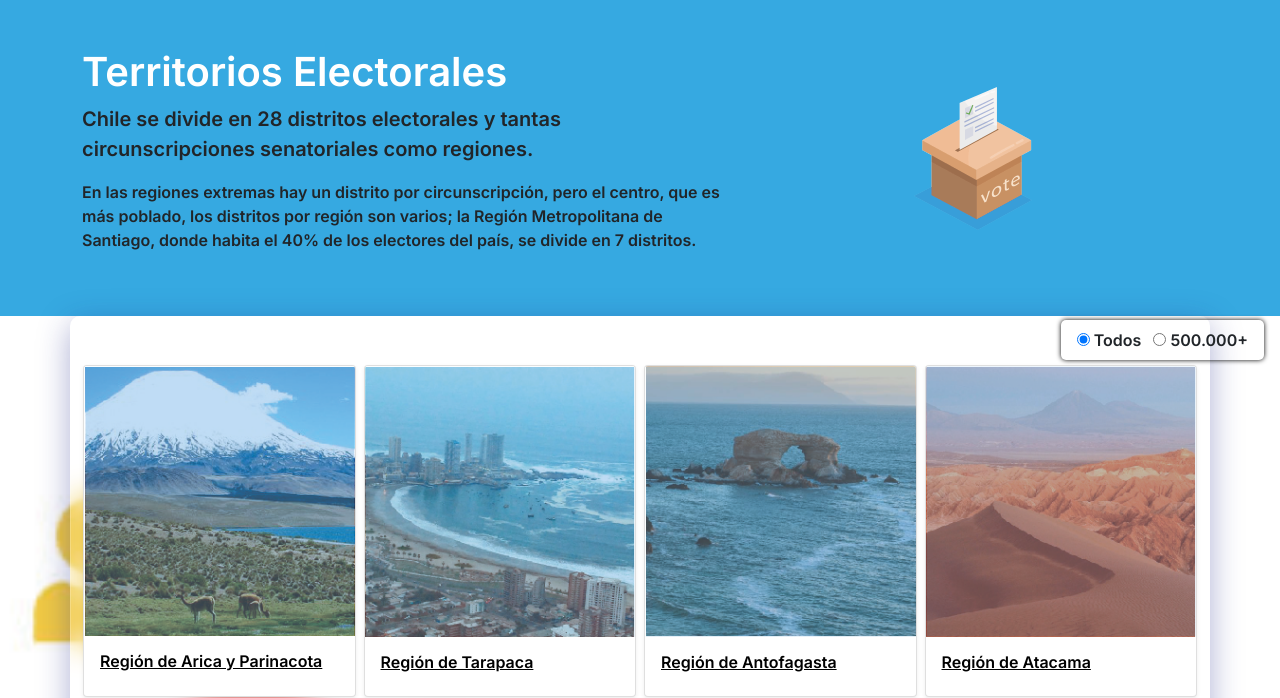
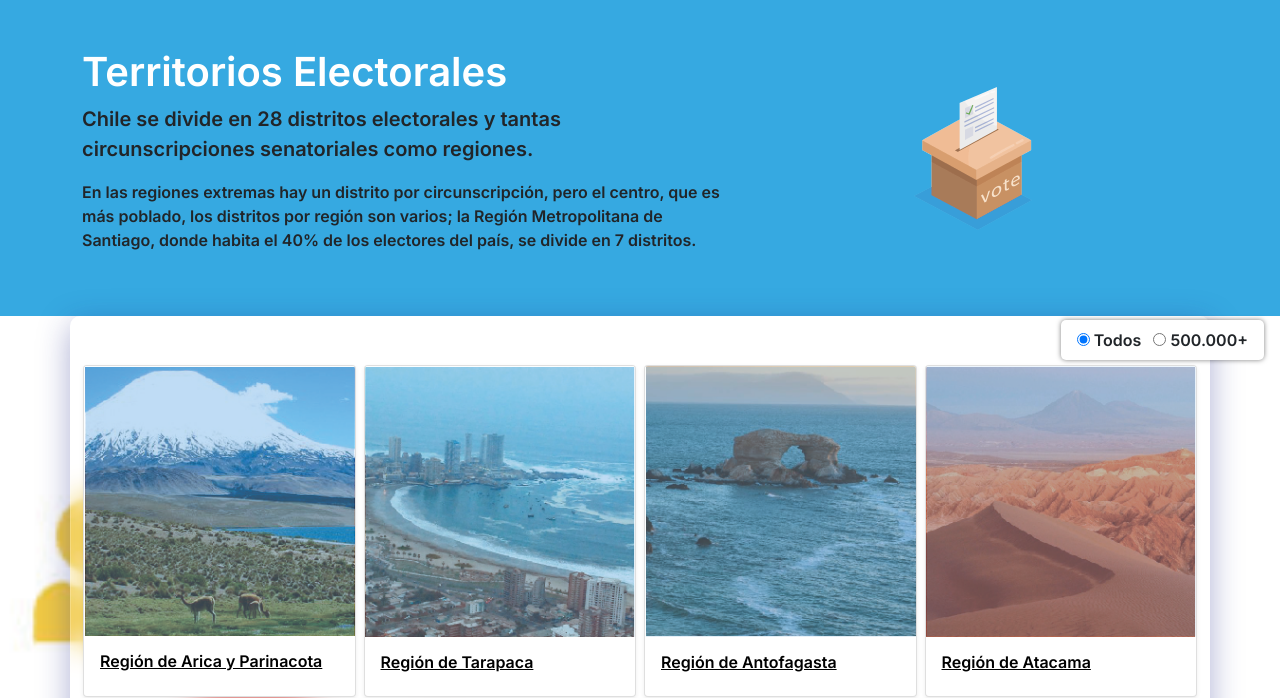
Before and after one commit to gonzalez-ibanez-montero/clase-11, a plain HTML site: page index.html in a window 1280 px wide. Shown: the top 698 px of the page. Drawn offline with nearby package versions, Linux system fonts and the light colour scheme.

Commit message:
Update style.css

```diff
--- a/style.css
+++ b/style.css
@@ -23,9 +23,10 @@ a {
 #opciones{
 z-index: 2;
 top:20rem;
+background: white;
     right:1rem;
     position: absolute;
     padding:0.5rem 1rem;
     border-radius: 5px 5px;
-    box-shadow: 0 0 5px rgba(0,0,0,1);
+    box-shadow: 0 0 5px rgba(0,0,0,0.5);
 }
```
